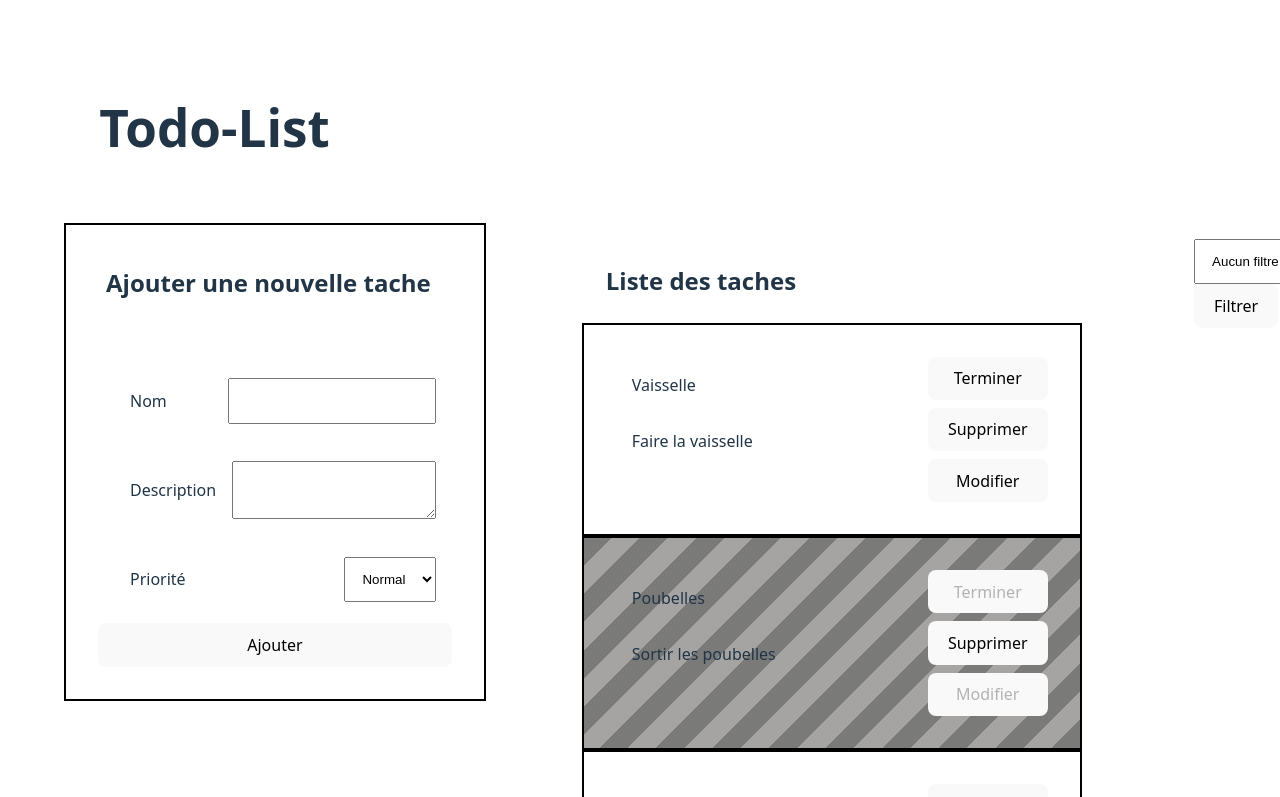
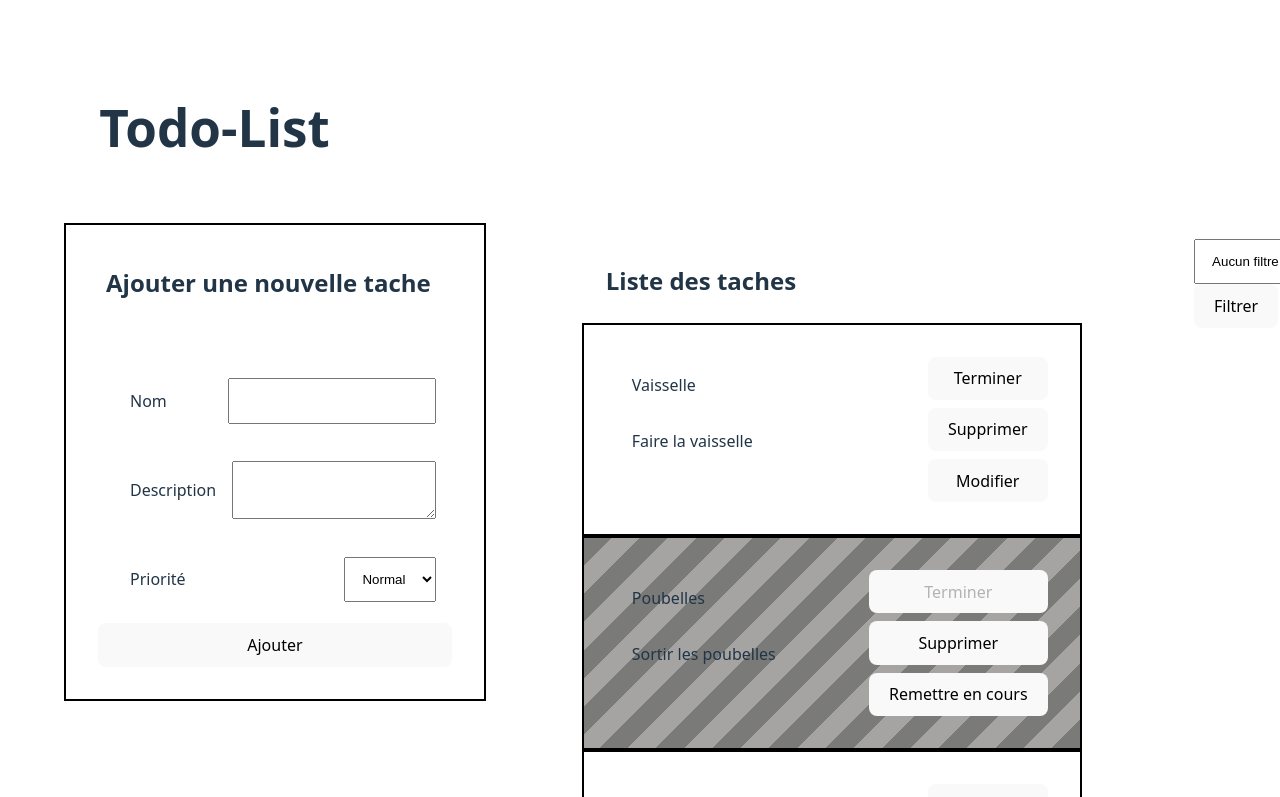
Before and after one commit to Davit-Ners/Todo-List-React, a React (Vite) app: page / in a window 1280 px wide. Shown: the top 797 px of the page. Built offline with nearby package versions, Linux system fonts and the light colour scheme.

Commit message:
Add function to reset task done or not

```diff
--- a/src/components/task/task.jsx
+++ b/src/components/task/task.jsx
@@ -1,7 +1,7 @@
 import style from './task.module.css';
 import clsx from 'clsx';
 
-export default function Task({ id, name, desc = '', priority, done, onDelete = () => {}, onFinish = () => {}, onModify = () => {} }) {
+export default function Task({ id, name, desc = '', priority, done, onDelete = () => {}, onFinish = () => {}, onModify = () => {}, onReset = () => {} }) {
 
     const handleDelete = () => {
         onDelete(id)
@@ -15,6 +15,10 @@
         onModify(id, name, desc, priority);
     }
 
+    const handleReset = () => {
+        onReset(id);
+    }
+
     return (
         <div className={clsx(style['task'], done && style['is-done'])}>
             <div className="txt">
@@ -24,7 +28,9 @@
             <div className={style['task-btn']}>
                 <button onClick={handleDone} disabled={done}>Terminer</button>
                 <button onClick={handleDelete}>Supprimer</button>
-                <button onClick={handleModify} disabled={done}>Modifier</button>
+                {done ?
+                    <button onClick={handleReset}>Remettre en cours</button> :
+                    <button onClick={handleModify} >Modifier</button>}
             </div>
         </div>
     );
--- a/src/containers/todo-list/todo-list.jsx
+++ b/src/containers/todo-list/todo-list.jsx
@@ -39,6 +39,12 @@
         setData([...data]);
     }
 
+    const onReset = (id) => {
+        const index = data.findIndex(t => t.id == id);
+        data[index].done = false;
+        setData([...data]);
+    }
+
     const onFilter = (filter) => {
         setFilter(filter);
     }
@@ -61,7 +67,7 @@
             <div>
                 <h2>Liste des taches</h2>
 
-                {filteredData.map(task => <Task key={task.id} {...task} onModify={onModify} onDelete={onDelete} onFinish={onFinish}/>)}
+                {filteredData.map(task => <Task key={task.id} {...task} onModify={onModify} onDelete={onDelete} onFinish={onFinish} onReset={onReset}/>)}
             </div>
 
             <Filter onFilter={onFilter}/>
```
